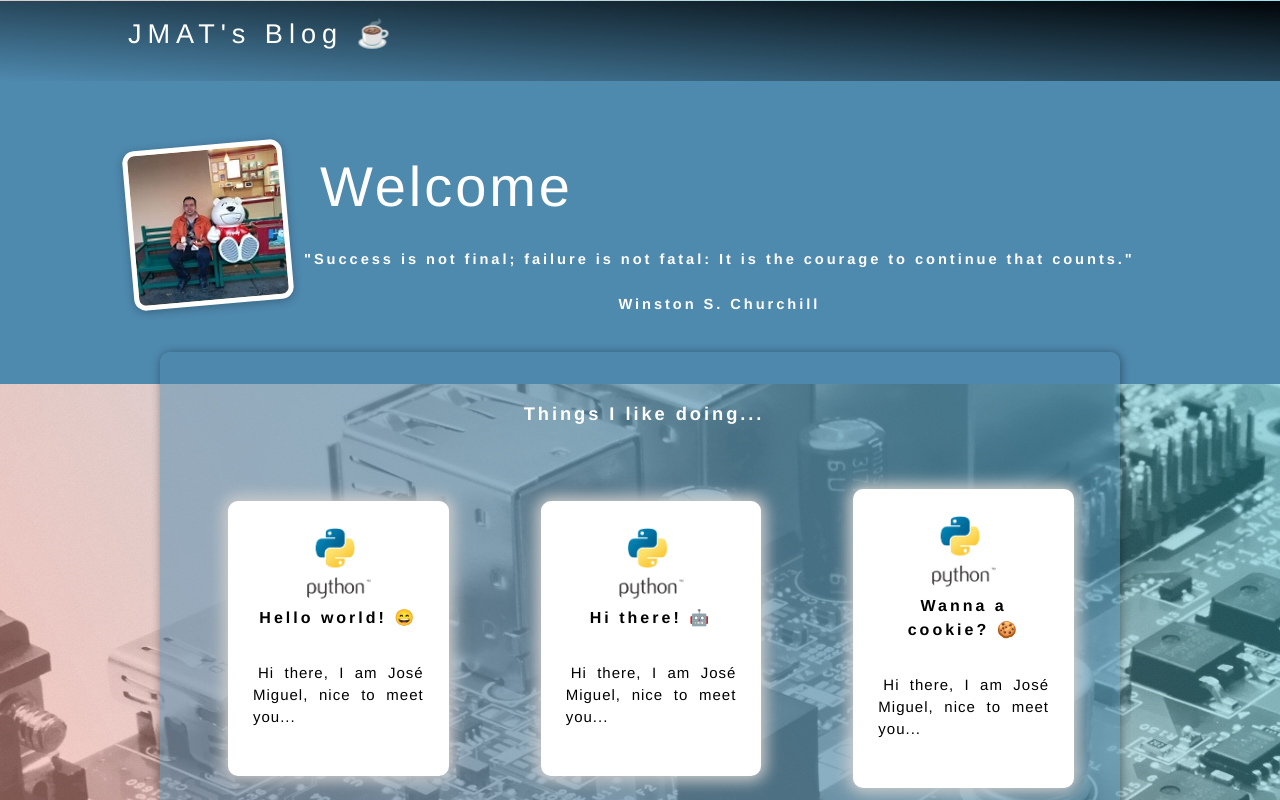
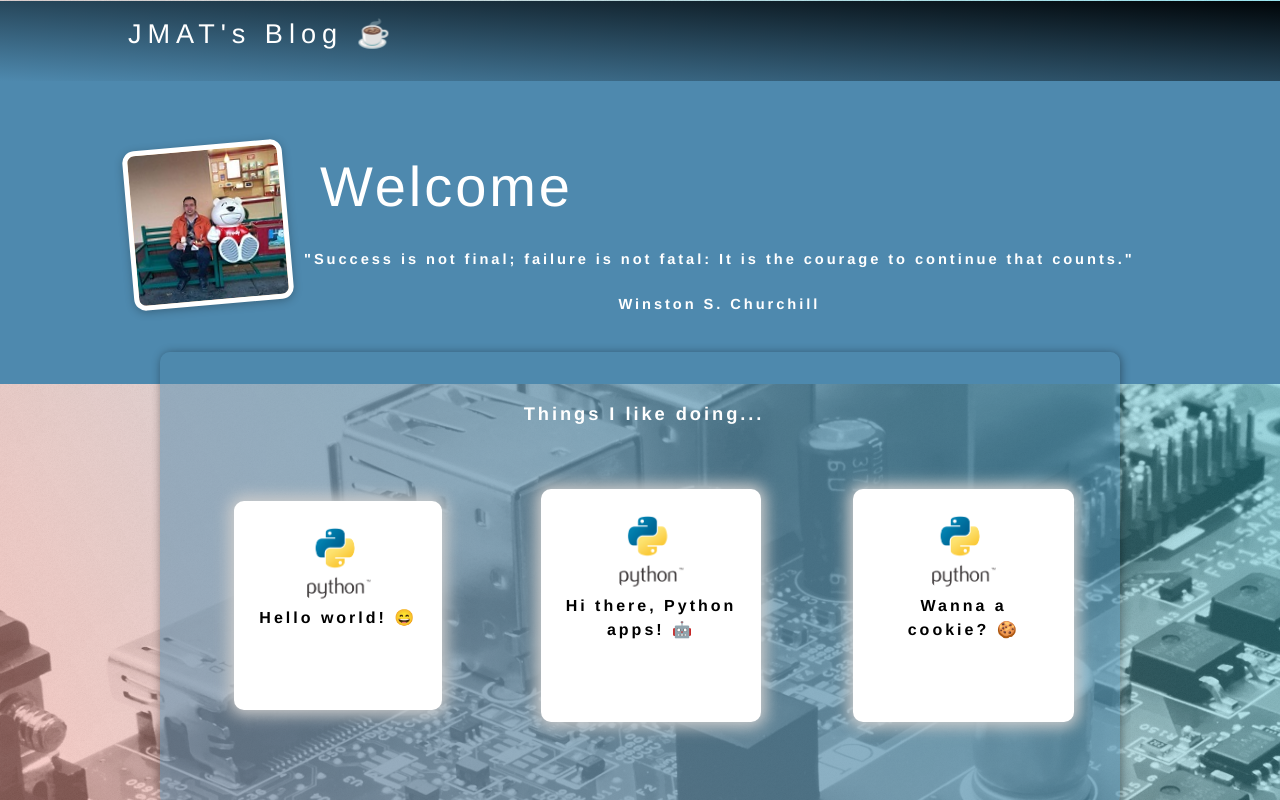
Before and after one commit to AlitosJM/MyApp, a React (Create React App) app: page /myPage in a window 1280 px wide. Shown: the top 800 px of the page. Built offline with nearby package versions, Linux system fonts and the light colour scheme.

Commit message:
better css for #summary id

```diff
--- a/src/components/Detail/Detail.js
+++ b/src/components/Detail/Detail.js
@@ -62,8 +62,8 @@ const Detail = props => {
         </section>
 
         <main>
-          <p> This is a test</p>
-          <p> This is a test</p>
+          <p> {post_objects[postId].parag0} </p>
+          <p> {post_objects[postId].parag1} </p>
         </main>
 
         {renderSwitch(postId)}
--- a/src/components/Post/Post.js
+++ b/src/components/Post/Post.js
@@ -1,19 +1,29 @@
 import PYTHON from '../../images/python-logo.png';
 
 export class Post{
-  intro = "Hi there, I am José Miguel, nice to meet you...";
-	constructor(post_id, image,title, subtitle, body=null){
+  intro0 = "Hi there, I am José Miguel, nice to meet you...";
+
+  intro1 = `Lorem Ipsum is simply dummy text of the printing and typesetting industry.
+  Lorem Ipsum has been the industrys standard dummy text ever since the 1500s, when an
+  unknown printer took a galley of type and scrambled it to make a type specimen book.
+  It has survived not only five centuries, but also the leap into electronic typesetting,
+  remaining essentially unchanged. It was popularised in the 1960s with the release of
+  Letraset sheets containing Lorem Ipsum passages, and more recently with desktop publishing
+  software like Aldus PageMaker including versions of Lorem Ipsum.`
+
+	constructor(post_id, image, title, subtitle, parag0=null, parag1=null){
     	this.post_id=post_id;
       this.image=image;
       this.title=title;
       this.subtitle=subtitle;
-      this.body=this.intro;
+      this.parag0=this.intro0;
+      this.parag1=this.intro1;
     }
 }
 
 const post_objects = [];
 post_objects.push(new Post(0, PYTHON,"Hello world!", "😄"));
-post_objects.push(new Post(1, PYTHON,"Hi there!", "🤖"));
+post_objects.push(new Post(1, PYTHON,"Hi there, Python apps!", "🤖"));
 post_objects.push(new Post(2, PYTHON,"Wanna a cookie?", "🍪"));
 
 export default post_objects;
--- a/src/containers/MyApp/styles.css
+++ b/src/containers/MyApp/styles.css
@@ -311,6 +311,12 @@ input:focus { box-shadow: inset 0 -5px 45px rgba(100,100,100,0.4), 0 1px 1px rgb
     text-decoration: none;
 }
 
+#summary address {
+    font-weight: bold;
+	font-style: italic;
+	letter-spacing: 1px;
+}
+
 main {
 	width: 90%;
 	max-width: 90rem;
```
